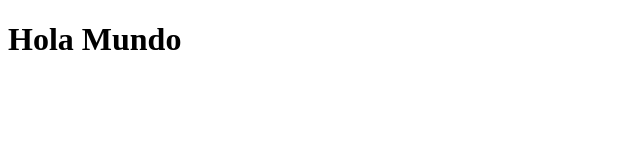
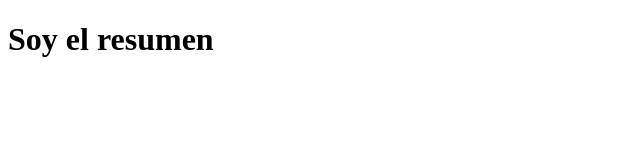
Before and after one commit to hahs-92/HahsPortfolio, a React app: page /resume in a window 1280 px wide. Shown: the top 160 px of the page, without its empty margins (0-640 px from the left). Built offline with nearby package versions, Linux system fonts and the light colour scheme.

Commit message:
rutas- configuracion completa

```diff
--- a/package.json
+++ b/package.json
@@ -13,7 +13,8 @@
   "license": "ISC",
   "dependencies": {
     "react": "^17.0.1",
-    "react-dom": "^17.0.1"
+    "react-dom": "^17.0.1",
+    "react-router-dom": "^5.2.0"
   },
   "devDependencies": {
     "@babel/core": "^7.13.10",
--- a/src/index.js
+++ b/src/index.js
@@ -1,6 +1,10 @@
+//DEPENDENCIAS
 import React from 'react'
 import { render } from 'react-dom'
 
+//ROUTE
+import App from './routes/App'
+
 const container = document.getElementById('app')
 
-render(<h1>Hola Mundo</h1>, container)
+render(<App />, container)
--- /dev/null
+++ b/src/pages/Home.jsx
@@ -0,0 +1,7 @@
+const Home = () => {
+    return(
+        <h1>Hola Mundo Home</h1>
+    )
+}
+
+export default Home
--- /dev/null
+++ b/src/pages/NotFound.jsx
@@ -0,0 +1,7 @@
+const NotFound = () => {
+    return(
+        <h1>Not Found</h1>
+    )
+}
+
+export default NotFound
--- /dev/null
+++ b/src/pages/Resume.jsx
@@ -0,0 +1,7 @@
+const Resumen = () => {
+     return(
+         <h1>Soy el resumen</h1>
+     )
+}
+
+export default Resumen
--- /dev/null
+++ b/src/routes/App.js
@@ -0,0 +1,23 @@
+//DEPENDECIAS
+import { BrowserRouter, Switch, Route } from 'react-router-dom'
+
+//PAGES
+import Home from '../pages/Home'
+import Resume from '../pages/Resume'
+import NotFound from '../pages/NotFound'
+
+// ________________________________________________________________________________________
+
+const App = () => {
+    return(
+        <BrowserRouter>
+            <Switch>
+                <Route exact path='/' component={ Home } />
+                <Route exact path='/resume' component= { Resume } />
+                <Route component={ NotFound } />
+            </Switch>
+        </BrowserRouter>
+    )
+}
+
+export default App
```
Also changed, not shown: src/styles/Globales.scss (added), 1 other file (tests, documents, lock files or other folders).
